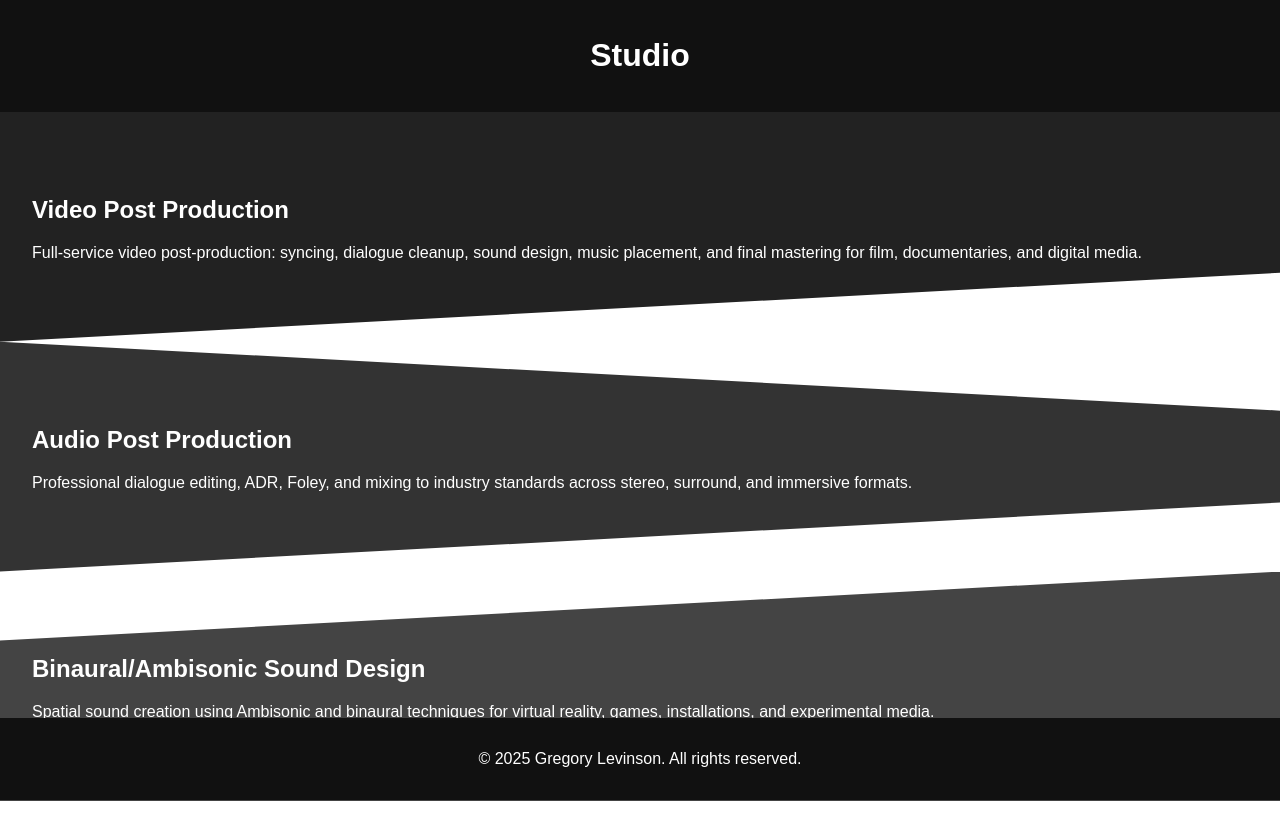
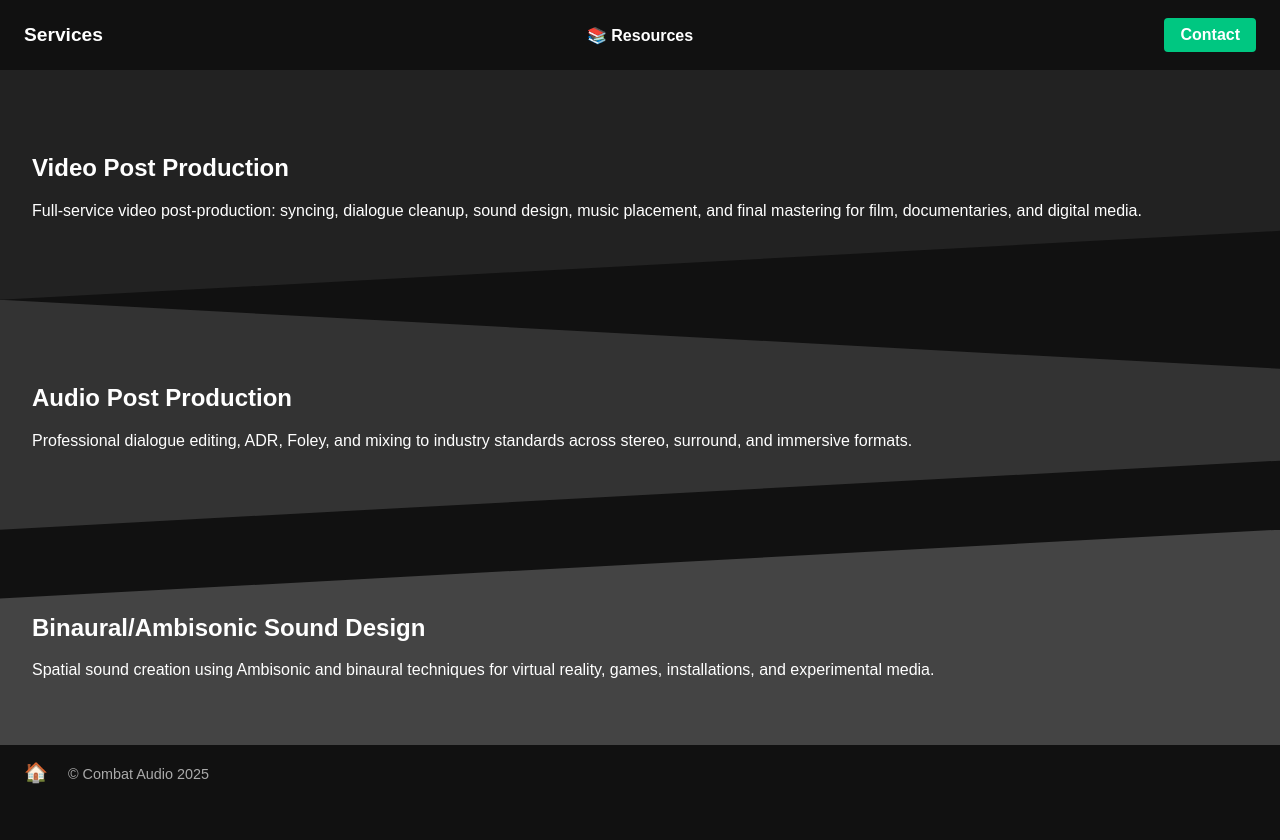
Before and after one commit to CombatAudio/CombatAudioWebsiteTest, an Astro site: page /studio in a window 1280 px wide. After the commit the page ends 800 px from the top, so only its background shows below. Built offline with nearby package versions, Linux system fonts and the light colour scheme; Astro itself is replaced by a stand-in of ours.

Commit message:
studio page has index header/footer

```diff
--- a/src/pages/studio.astro
+++ b/src/pages/studio.astro
@@ -8,24 +8,54 @@ const title = "Studio";
     <meta name="viewport" content="width=device-width, initial-scale=1.0" />
     <title>Studio</title>
     <style>
-      body {
+      html, body {
         margin: 0;
+        padding: 0;
         font-family: Arial, sans-serif;
         overflow-x: hidden;
+        height: 100%;
       }
-      header, footer {
-        position: sticky;
+      body {
+        display: flex;
+        flex-direction: column;
+        min-height: 100vh;
         background-color: #111;
         color: white;
-        padding: 1rem;
-        text-align: center;
-        z-index: 1000;
+      }
+      .page {
+        flex: 1;
+        display: flex;
+        flex-direction: column;
       }
       header {
+        position: sticky;
         top: 0;
+        z-index: 1000;
+        background-color: #111;
+        display: flex;
+        justify-content: space-between;
+        align-items: center;
+        padding: 0 1.5rem;
+        height: 70px;
       }
-      footer {
-        bottom: 0;
+      .logo {
+        font-size: 1.2rem;
+        font-weight: bold;
+        text-decoration: none;
+        color: white;
+      }
+      .contact-button {
+        background-color: #00C781;
+        color: white;
+        padding: 0.5rem 1rem;
+        border-radius: 4px;
+        text-decoration: none;
+        font-weight: bold;
+        cursor: pointer;
+        transition: background-color 0.3s ease;
+      }
+      .contact-button:hover {
+        background-color: #00a86b;
       }
       main {
         padding: 0;
@@ -47,11 +77,47 @@ const title = "Studio";
         background: #444;
         clip-path: polygon(0 30%, 100% 0, 100% 100%, 0 100%);
       }
+      footer {
+        position: sticky;
+        bottom: 0;
+        z-index: 1000;
+        background-color: #111;
+        color: #aaa;
+        display: flex;
+        justify-content: space-between;
+        align-items: center;
+        padding: 1rem 1.5rem;
+        font-size: 0.9rem;
+      }
+      .footer-left {
+        flex: 1;
+      }
+      .footer-right {
+        flex-shrink: 0;
+      }
+      .footer-right a {
+        color: #aaa;
+        text-decoration: none;
+        margin-left: 1rem;
+        font-size: 1.2rem;
+      }
+      .footer-right a:hover {
+        color: #fff;
+      }
     </style>
   </head>
   <body>
+    <div class="page">
       <header>
-      <h1>Studio</h1>
+        <div style="flex: 1; display: flex; justify-content: flex-start;">
+          <a href="/" class="logo">Services</a>
+        </div>
+        <div style="flex: 1; text-align: center;">
+          <a href="/resources" aria-label="Resources" style="color: white; text-decoration: none; font-weight: bold; font-size: 1rem;">📚 Resources</a>
+        </div>
+        <div style="flex: 1; display: flex; justify-content: flex-end;">
+          <a href="/contact" class="contact-button">Contact</a>
+        </div>
       </header>
 
       <main>
@@ -78,7 +144,11 @@ const title = "Studio";
       </main>
 
       <footer>
-      <p>&copy; 2025 Gregory Levinson. All rights reserved.</p>
+        <div class="footer-left">
+          <a href="/" aria-label="Home" style="color: #aaa; text-decoration: none; font-size: 1.2rem; margin-right: 1rem;">🏠</a>
+          © Combat Audio 2025
+        </div>
       </footer>
+    </div>
   </body>
 </html>
```
Lines whose indentation alone changed are shown as unchanged.
